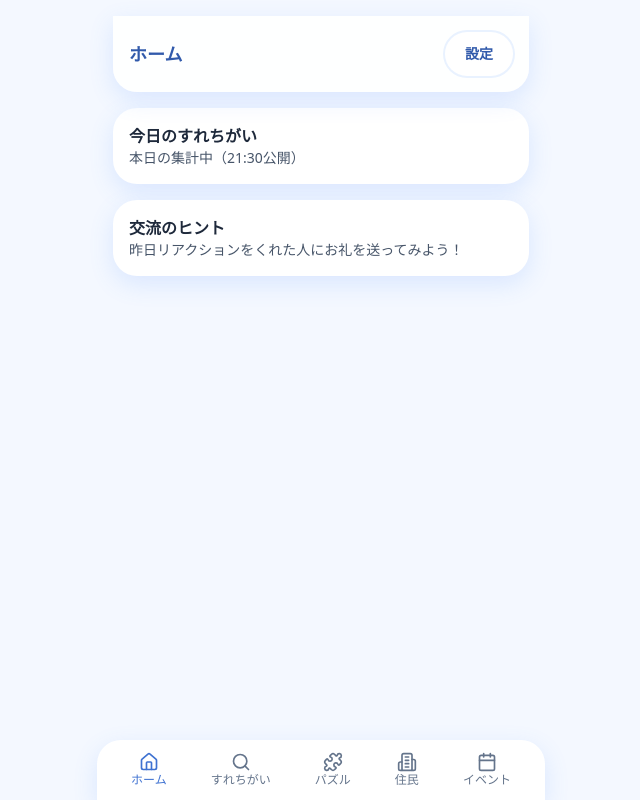
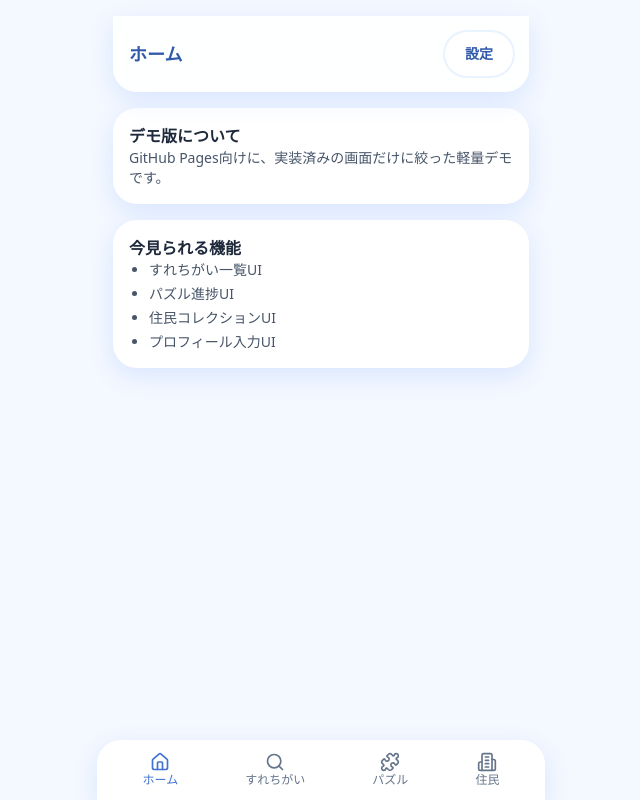
Before and after one commit to Ryo136/app, a Next.js app: page /home in a window 1280 px wide. Shown: the whole page, without its empty margins (319-959 px from the left). Built offline with nearby package versions, Linux system fonts and the light colour scheme.

Commit message:
refactor: scope app down to feasible GitHub Pages demo features

```diff
--- a/app/events/page.tsx
+++ b/app/events/page.tsx
@@ -1,4 +1,3 @@
-import { BottomNav } from '@/components/BottomNav';
 import { Header } from '@/components/Header';
 import { EmptyState } from '@/components/EmptyState';
 
@@ -6,8 +5,10 @@ export default function EventsPage() {
   return (
     <div className="space-y-4 p-4">
       <Header title="イベント" />
-      <EmptyState title="公開準備中" description="イベント機能は今後のアップデートで公開予定です。" />
-      <BottomNav />
+      <EmptyState
+        title="このデモでは未実装"
+        description="実装難易度の高い機能は一旦外し、表示できる機能に集中しています。"
+      />
     </div>
   );
 }
--- a/app/home/page.tsx
+++ b/app/home/page.tsx
@@ -1,30 +1,27 @@
 'use client';
 
-import { useState } from 'react';
 import { Header } from '@/components/Header';
 import { BottomNav } from '@/components/BottomNav';
-import { ResultUnlockModal } from '@/components/ResultUnlockModal';
-import { canPublishTodayResult } from '@/utils/encounter';
 
 export default function HomePage() {
-  const [open, setOpen] = useState(canPublishTodayResult());
-
   return (
     <div className="space-y-4 p-4">
       <Header title="ホーム" />
       <section className="card">
-        <h2 className="font-bold">今日のすれちがい</h2>
-        {canPublishTodayResult() ? (
-          <p className="text-sm text-slate-600">本日の結果が公開されました。</p>
-        ) : (
-          <p className="text-sm text-slate-600">本日の集計中（21:30公開）</p>
-        )}
+        <h2 className="font-bold">デモ版について</h2>
+        <p className="text-sm text-slate-600">
+          GitHub Pages向けに、実装済みの画面だけに絞った軽量デモです。
+        </p>
       </section>
       <section className="card">
-        <h2 className="font-bold">交流のヒント</h2>
-        <p className="text-sm text-slate-600">昨日リアクションをくれた人にお礼を送ってみよう！</p>
+        <h2 className="font-bold">今見られる機能</h2>
+        <ul className="list-disc space-y-1 pl-5 text-sm text-slate-600">
+          <li>すれちがい一覧UI</li>
+          <li>パズル進捗UI</li>
+          <li>住民コレクションUI</li>
+          <li>プロフィール入力UI</li>
+        </ul>
       </section>
-      <ResultUnlockModal open={open} onClose={() => setOpen(false)} />
       <BottomNav />
     </div>
   );
--- a/components/BottomNav.tsx
+++ b/components/BottomNav.tsx
@@ -1,6 +1,6 @@
 'use client';
 
-import { Home, Search, Puzzle, Building2, Calendar } from 'lucide-react';
+import { Home, Search, Puzzle, Building2 } from 'lucide-react';
 import Link from 'next/link';
 import type { Route } from 'next';
 import { usePathname } from 'next/navigation';
@@ -9,8 +9,7 @@ const items: Array<{ href: Route; label: string; icon: React.ComponentType<{ cla
   { href: '/home', label: 'ホーム', icon: Home },
   { href: '/encounters', label: 'すれちがい', icon: Search },
   { href: '/puzzle', label: 'パズル', icon: Puzzle },
-  { href: '/apartment', label: '住民', icon: Building2 },
-  { href: '/events', label: 'イベント', icon: Calendar }
+  { href: '/apartment', label: '住民', icon: Building2 }
 ];
 
 export function BottomNav() {
```
Also changed, not shown: 1 other file (tests, documents, lock files or other folders).
